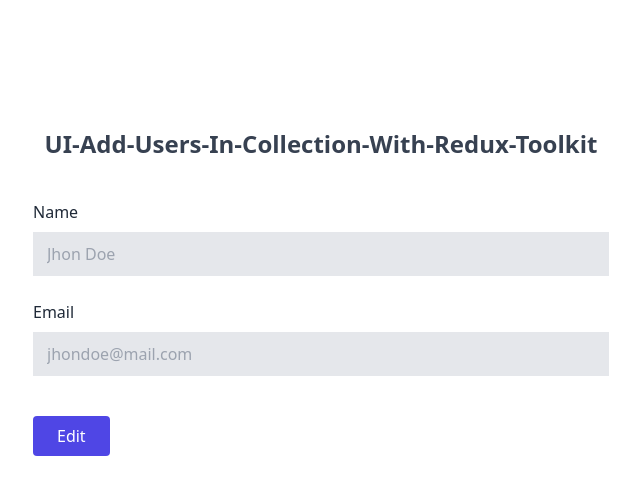
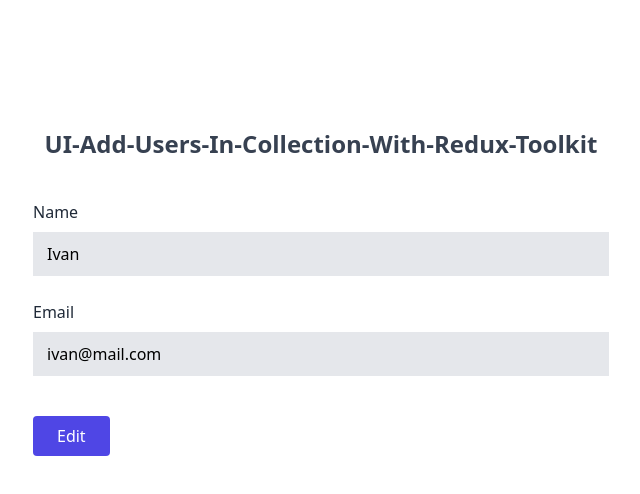
Before and after one commit to dimitarsabev00/CRUD-App-Users-With-Redux-Toolkit, a React (Create React App) app: page /edit-user/1 in a window 1280 px wide. Shown: the top 494 px of the page, without its empty margins (319-959 px from the left). Built offline with nearby package versions, Linux system fonts and the light colour scheme.

Commit message:
Added EditUser Functionality

```diff
--- a/src/features/users/EditUser.js
+++ b/src/features/users/EditUser.js
@@ -1,14 +1,31 @@
 import { useState } from "react";
-import { useNavigate } from "react-router-dom";
+import { useDispatch, useSelector } from "react-redux";
+import { useNavigate, useParams } from "react-router-dom";
 import AddUserButton from "../../components/AddUserButton";
 import TextField from "../../components/TextField";
+import { editUser } from "./userSlice";
 
 const EditUser = () => {
+  const params = useParams();
+  const dispatch = useDispatch();
+  const users = useSelector((state) => state.users);
   const navigate = useNavigate();
-  const [values, setValues] = useState({ name: "", email: "" });
+  const existingUser = users.filter((user) => user.id === params.id);
+  const { name, email } = existingUser[0];
+  const [values, setValues] = useState({
+    name,
+    email,
+  });
 
   const handleEditUser = () => {
     setValues({ name: "", email: "" });
+    dispatch(
+      editUser({
+        id: params.id,
+        name: values.name,
+        email: values.email,
+      })
+    );
     navigate("/");
   };
 
--- a/src/features/users/userSlice.js
+++ b/src/features/users/userSlice.js
@@ -6,12 +6,20 @@ const initialState = [
 ];
 const userSlice = createSlice({
   name: "users",
-  initialState: initialState,
+  initialState,
   reducers: {
     addUser: (state, action) => {
       state.push(action.payload);
     },
+    editUser: (state, action) => {
+      const { id, name, email } = action.payload;
+      const existingUser = state.find((user) => user.id === id);
+      if (existingUser) {
+        existingUser.name = name;
+        existingUser.email = email;
+      }
+    },
   },
 });
-export const { addUser } = userSlice.actions;
+export const { addUser, editUser } = userSlice.actions;
 export default userSlice.reducer;
```
